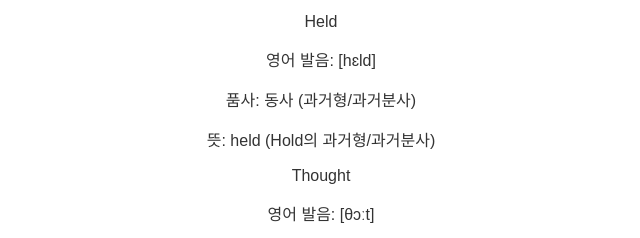
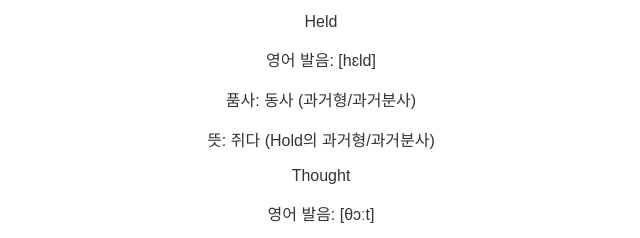
Before and after one commit to DanislShin/Bestion1, a plain HTML site: page 1720240619script.html in a window 1280 px wide. Shown: the part 2180-2418 px from the top of the page, 319-959 px from the left. Drawn offline with Linux system fonts and the light colour scheme.

Commit message:
Add files via upload

```diff
--- a/1720240619script.html
+++ b/1720240619script.html
@@ -160,7 +160,7 @@
       <p>Held</p>
       <p>영어 발음: [hɛld]</p>
       <p>품사: 동사 (과거형/과거분사)</p>
-      <p>뜻: held (Hold의 과거형/과거분사)</p>
+      <p>뜻: 쥐다 (Hold의 과거형/과거분사)</p>
 
       <p>Thought</p>
       <p>영어 발음: [θɔːt]</p>
```
